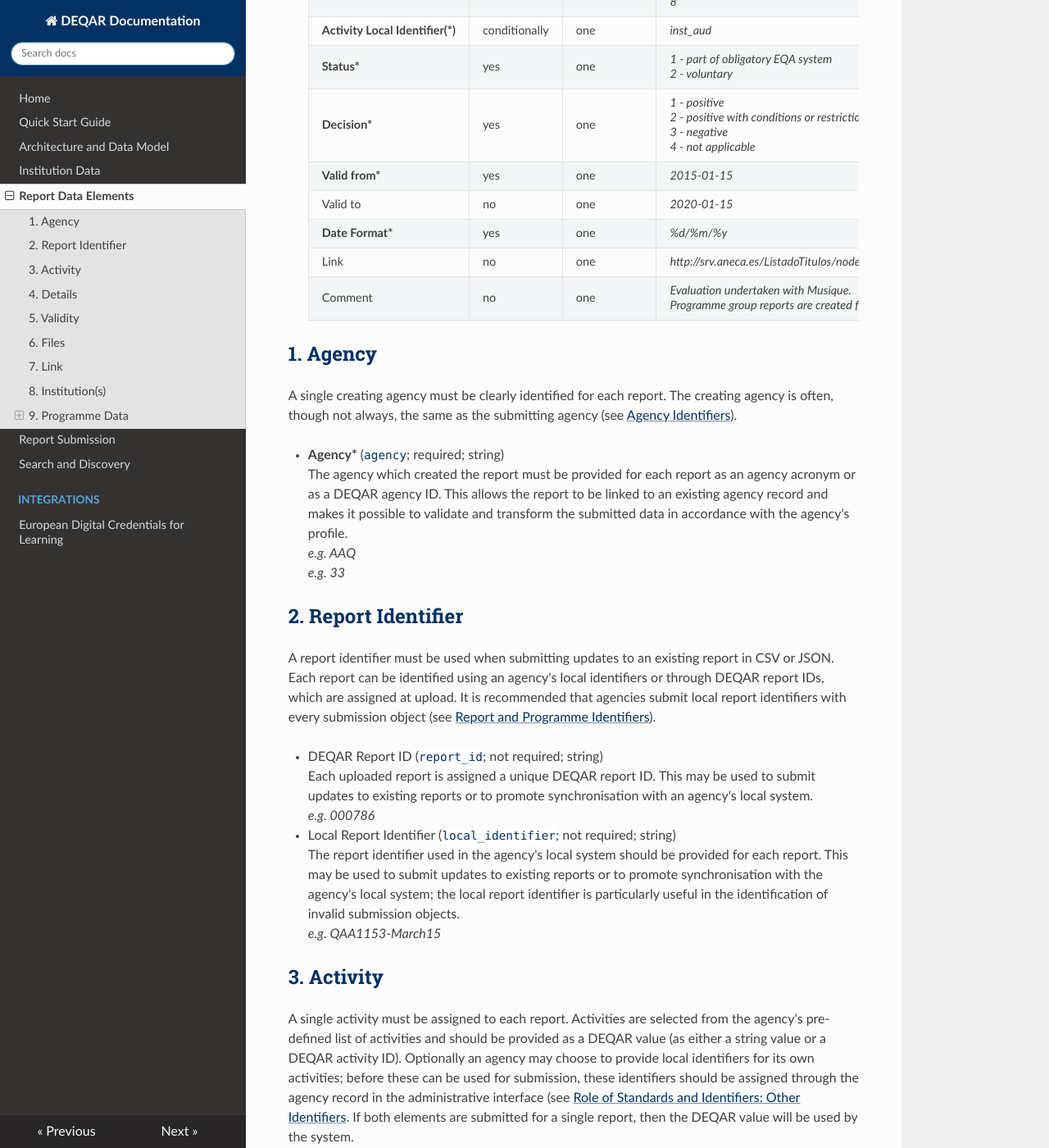
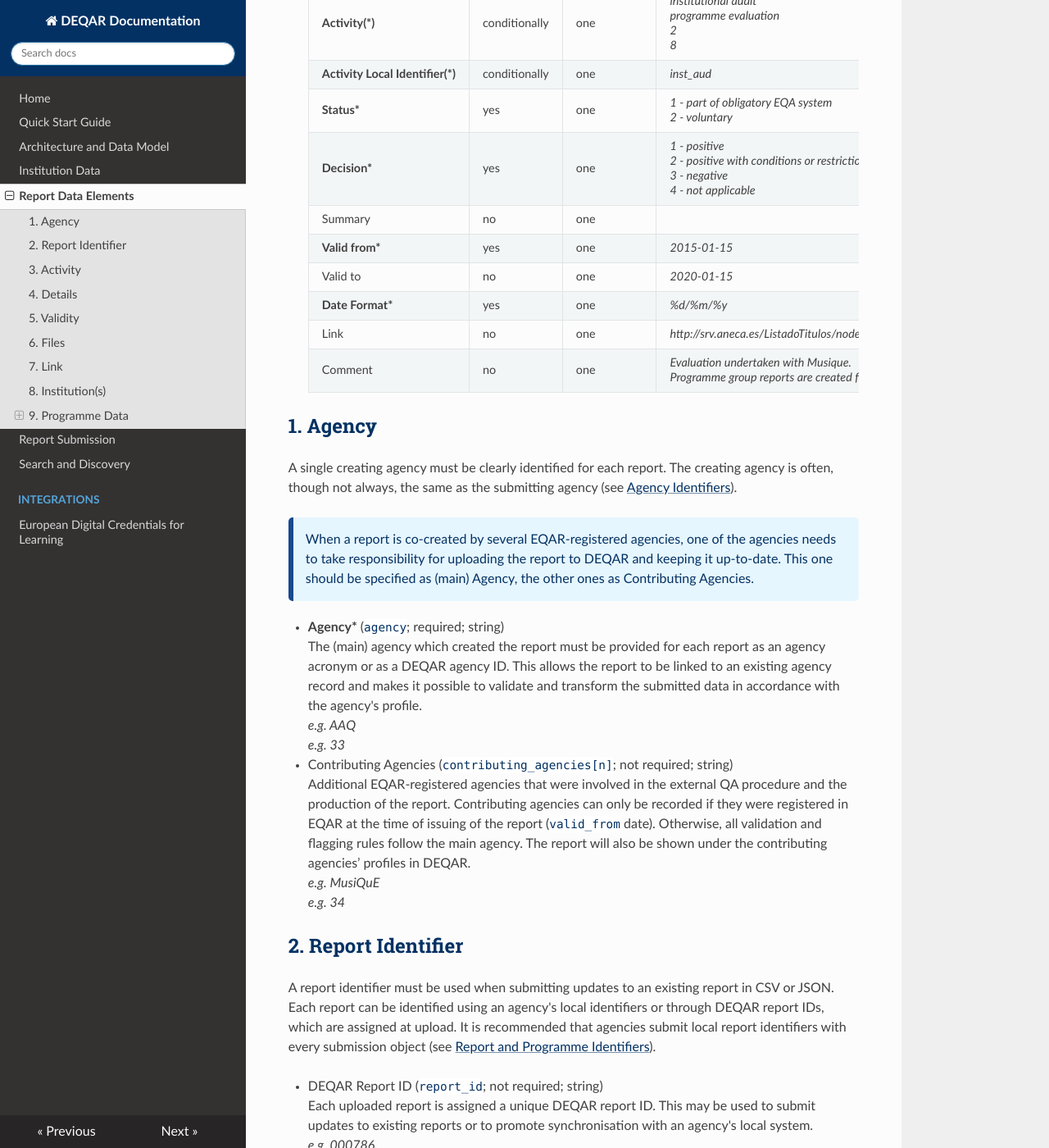
Before and after one commit to EQAR/deqar-docs, an MkDocs documentation site: the page built from docs/report_data.md, in a window 1280 px wide and 1400 px high, scrolled down 1048 px. Shown: the whole window at 82% size. Built offline with MkDocs 1.6.1, drawn with Linux system fonts in a browser that asks for light colours; nearby versions of some CDN libraries; some of the changed text lies outside the part shown.

Commit message:
add contributing_agencies and summary fields

```diff
--- a/docs/report_data.md
+++ b/docs/report_data.md
@@ -21,11 +21,13 @@ Please note that new records for institutions not currently represented in DEQAR
 |ELEMENT NAME |REQUIRED |ONE/MANY |EXAMPLE |
 |:--------------------------------------------|:------------|:---------|:-----------------------|
 |**Agency\*** |yes |one |*AAQ*<br>*33* |
+|Contributing Agencies | no | many | *MusiQuE*<br>*34* |
 |DEQAR Report ID |no |one |*000786* | |Local Report Identifier |no |one |*QAA1153-March15* |
 |**Activity(\*)** |conditionally|one |*institutional audit*<br>*programme evaluation*<br>*2*<br>*8*|
 |**Activity Local Identifier(\*)** |conditionally|one |*inst_aud* |
 |**Status\*** |yes |one |*1 - part of obligatory EQA system*<br>*2 - voluntary*|
 |**Decision\*** |yes |one |*1 - positive*<br>*2 - positive with conditions or restrictions*<br>*3 - negative*<br>*4 - not applicable*|
+|Summary |no |one | |
 |**Valid from\*** |yes |one |*2015-01-15* |
 |Valid to |no |one |*2020-01-15* |
 |**Date Format\*** |yes |one |*%d/%m/%y* |
@@ -36,10 +38,18 @@ Please note that new records for institutions not currently represented in DEQAR
 
 A single creating agency must be clearly identified for each report. The creating agency is often, though not always, the same as the submitting agency (see [Agency Identifiers](architecture_data_model.md#agency-identifiers)).
 
+> When a report is co-created by several EQAR-registered agencies, one of the agencies needs to take responsibility for uploading the report to DEQAR and keeping it up-to-date. This one should be specified as (main) Agency, the other ones as Contributing Agencies.
+
 - **Agency\*** (<code>agency</code>; required; string)
-  The agency which created the report must be provided for each report as an agency acronym or as a DEQAR agency ID. This allows the report to be linked to an existing agency record and makes it possible to validate and transform the submitted data in accordance with the agency's profile.
+  The (main) agency which created the report must be provided for each report as an agency acronym or as a DEQAR agency ID. This allows the report to be linked to an existing agency record and makes it possible to validate and transform the submitted data in accordance with the agency's profile.
   *e.g. AAQ*
   *e.g. 33*
+
+- Contributing Agencies (<code>contributing_agencies[n]</code>; not required; string)
+  Additional EQAR-registered agencies that were involved in the external QA procedure and the production of the report. Contributing agencies can only be recorded if they were registered in EQAR at the time of issuing of the report (<code>valid_from</code> date). Otherwise, all validation and flagging rules follow the main agency. The report will also be shown under the contributing agencies’ profiles in DEQAR.
+  *e.g. MusiQuE*
+  *e.g. 34*
+
 
 ## Report Identifier
 
@@ -99,6 +109,9 @@ Each report must be assigned a single status and a single decision value. Togeth
 |2 |positive with conditions or restrictions|
 |3 |negative |
 |4 |not applicable |
+
+* Summary (<code>summary</code>; not required; string)
+  A textual summary of the key findings of the report/decision that allows users to understand the outcomes without reading the full report. Strongly recommended, the summary should be in English.
 
 * Comment (<code>other_comment</code>; not required; string)
   The optional comment can contain important information on the report that cannot be represented in the structured data, e.g. involvement of other partner agencies or any specific notes about the QA procedure.
```
Also changed, not shown: docs/data_submission.md (+0 -1 lines), 2 other files.
